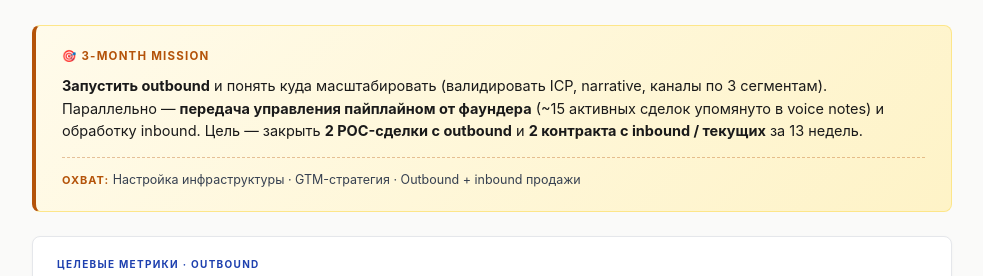
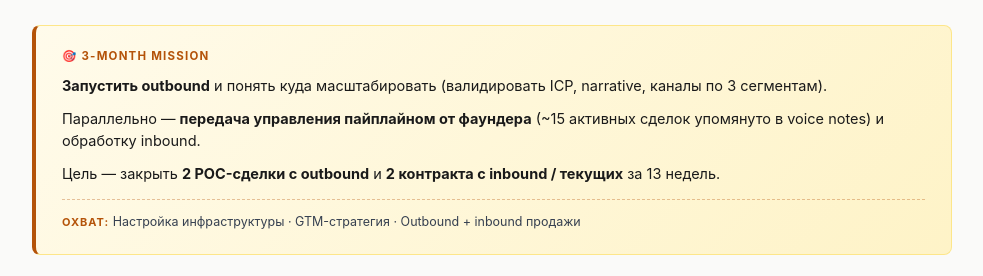
Before and after one commit to pashpav-code/stageai, a website: page StageAI GTM Strategy — founder report.html in a window 1280 px wide. Shown: the part 198-474 px from the top of the page, without its empty margins (148-1131 px from the left). Drawn offline with Linux system fonts and the light colour scheme.

Commit message:
Split 3-Month Mission into separate paragraphs on founder report.
Co-authored-by: Cursor <cursoragent@cursor.com>

```diff
--- a/StageAI GTM Strategy — founder report.html
+++ b/StageAI GTM Strategy — founder report.html
@@ -62,6 +62,8 @@
     line-height: 1.55;
     margin-bottom: 14px;
   }
+  .mp-body p { margin: 0 0 10px; }
+  .mp-body p:last-child { margin-bottom: 0; }
   .mp-body strong { color: var(--ink); font-weight: 700; }
   .mp-scope {
     font-size: 12.5px;
@@ -872,7 +874,9 @@
 <div class="mission-panel">
   <div class="mp-label">🎯 3-Month Mission</div>
   <div class="mp-body">
-    <strong>Запустить outbound</strong> и понять куда масштабировать (валидировать ICP, narrative, каналы по 3 сегментам). Параллельно — <strong>передача управления пайплайном от фаундера</strong> (~15 активных сделок упомянуто в voice notes) и обработку inbound. Цель — закрыть <strong>2 POC-сделки с outbound</strong> и <strong>2 контракта с inbound / текущих</strong> за 13 недель.
+    <p><strong>Запустить outbound</strong> и понять куда масштабировать (валидировать ICP, narrative, каналы по 3 сегментам).</p>
+    <p>Параллельно — <strong>передача управления пайплайном от фаундера</strong> (~15 активных сделок упомянуто в voice notes) и обработку inbound.</p>
+    <p>Цель — закрыть <strong>2 POC-сделки с outbound</strong> и <strong>2 контракта с inbound / текущих</strong> за 13 недель.</p>
   </div>
   <div class="mp-scope">
     <strong>Охват:</strong> Настройка инфраструктуры · GTM-стратегия · Outbound + inbound продажи
```
